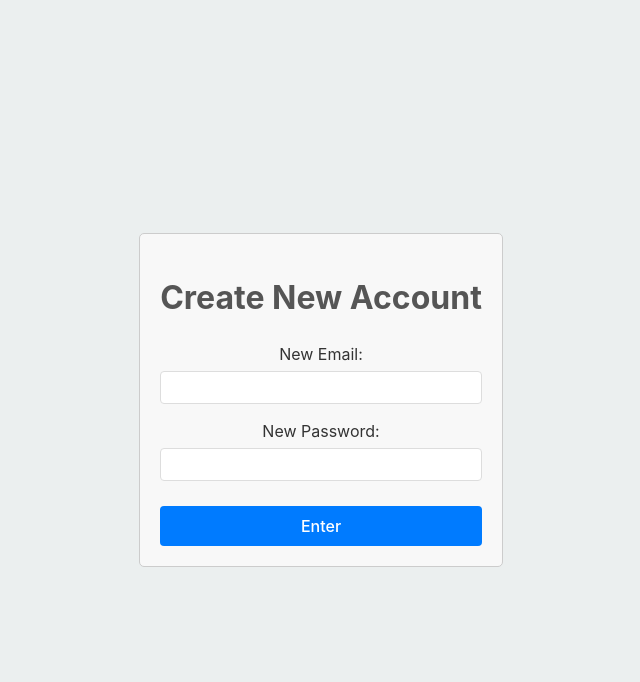
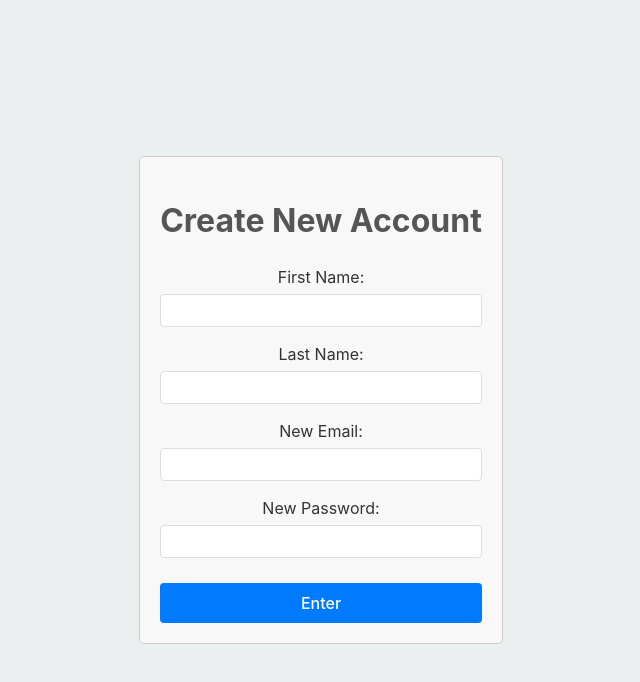
Before and after one commit to jgonz671/NomadNotifier, a React (Vite) app in the folder NomadNotifierReact/: page /create-account in a window 1280 px wide. Shown: the top 682 px of the page, without its empty margins (319-959 px from the left). Built offline with nearby package versions, Linux system fonts and the light colour scheme.

Commit message:
Saves User information to the firestore database

```diff
--- a/NomadNotifierReact/src/firebase.js
+++ b/NomadNotifierReact/src/firebase.js
@@ -2,6 +2,7 @@
 import { initializeApp } from "firebase/app";
 import { getAuth } from "firebase/auth";
 import { getAnalytics } from "firebase/analytics";
+import { getFirestore } from "firebase/firestore";
 // TODO: Add SDKs for Firebase products that you want to use
 // https://firebase.google.com/docs/web/setup#available-libraries
 
@@ -21,5 +22,6 @@ const firebaseConfig = {
 const app = initializeApp(firebaseConfig);
 const analytics = getAnalytics(app);
 const auth = getAuth(app);
+const db = getFirestore(app);
 
-export { app, auth, analytics }
+export { app, auth, analytics, db }
--- a/NomadNotifierReact/src/routes/CreateAccount.jsx
+++ b/NomadNotifierReact/src/routes/CreateAccount.jsx
@@ -1,36 +1,68 @@
 import React, { useState } from 'react';
 import { useNavigate } from 'react-router-dom';
 import { createUserWithEmailAndPassword } from 'firebase/auth';
-import { auth } from '../firebase';
+import { setDoc, doc } from 'firebase/firestore';
+import { auth, db } from '../firebase'; // Assuming you have a variable 'db' for the Firestore instance
 import '../styles/CreateAccount.css';
 
 export default function CreateAccountPage() {
     const [username, setUsername] = useState('');
     const [password, setPassword] = useState('');
+    const [firstName, setFirstName] = useState('');
+    const [lastName, setLastName] = useState('');
     const navigate = useNavigate();
 
-    const handleCreateAccount = (e) => {
+    const handleCreateAccount = async (e) => {
         e.preventDefault();
-        createUserWithEmailAndPassword(auth, username, password)
-            .then((userLogin) => {
-                console.log(userLogin);
+        try {
+            const userCredential = await createUserWithEmailAndPassword(auth, username, password);
+            const user = userCredential.user;
+
+            // Save user info to Firestore
+            await setDoc(doc(db, 'users', `${firstName} ${lastName}`), {
+                username: username,
+                password: password,
+                firstName: firstName,
+                lastName: lastName
+            });
+
+            console.log('User information saved to Firestore');
             setUsername('');
             setPassword('');
+            setFirstName('');
+            setLastName('');
             alert('Account creation successful. You are successfully logged in.');
             setTimeout(() => {
                 navigate('/');
             }, 800);
-            })
-            .catch((error) => {
-                console.log(error);
+        } catch (error) {
+            console.error('Error creating account:', error.message);
             alert(error.message);
-            });
+        }
     };
 
     return (
         <div className="create-container">
             <h2>Create New Account</h2>
             <form onSubmit={handleCreateAccount} className="create-form">
+                <div>
+                    <label htmlFor="first-name">First Name:</label>
+                    <input
+                        type="text"
+                        id="first-name"
+                        value={firstName}
+                        onChange={(e) => setFirstName(e.target.value)}
+                    />
+                </div>
+                <div>
+                    <label htmlFor="last-name">Last Name:</label>
+                    <input
+                        type="text"
+                        id="last-name"
+                        value={lastName}
+                        onChange={(e) => setLastName(e.target.value)}
+                    />
+                </div>
                 <div>
                     <label htmlFor="username">New Email:</label>
                     <input
```
Lines whose indentation alone changed are shown as unchanged.
